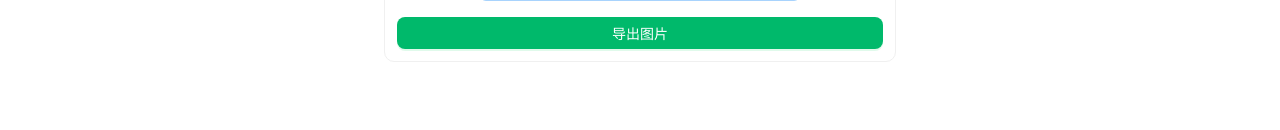
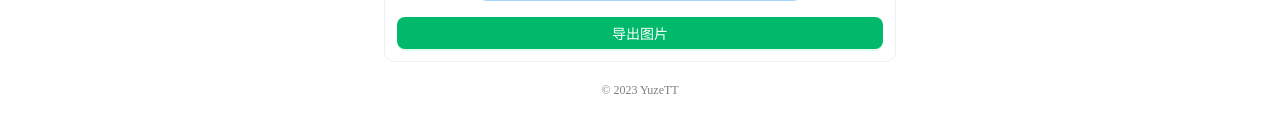
Before and after one commit to YuzeTT/picture-kit, a React (Vite) app: page / in a window 1280 px wide. Shown: the part 667-797 px from the top of the page. Built offline with nearby package versions, Linux system fonts and the light colour scheme.

Commit message:
add: footer

```diff
--- a/src/App.tsx
+++ b/src/App.tsx
@@ -37,6 +37,7 @@ function App() {
         <div className='px-4 py-2 max-w-lg mx-auto'>
           <LuckinCoffee></LuckinCoffee>
         </div>
+        <div className='text-xs text-center py-3 op-50'>© 2023 YuzeTT</div>
       </ConfigProvider>
     </>
   )
```
